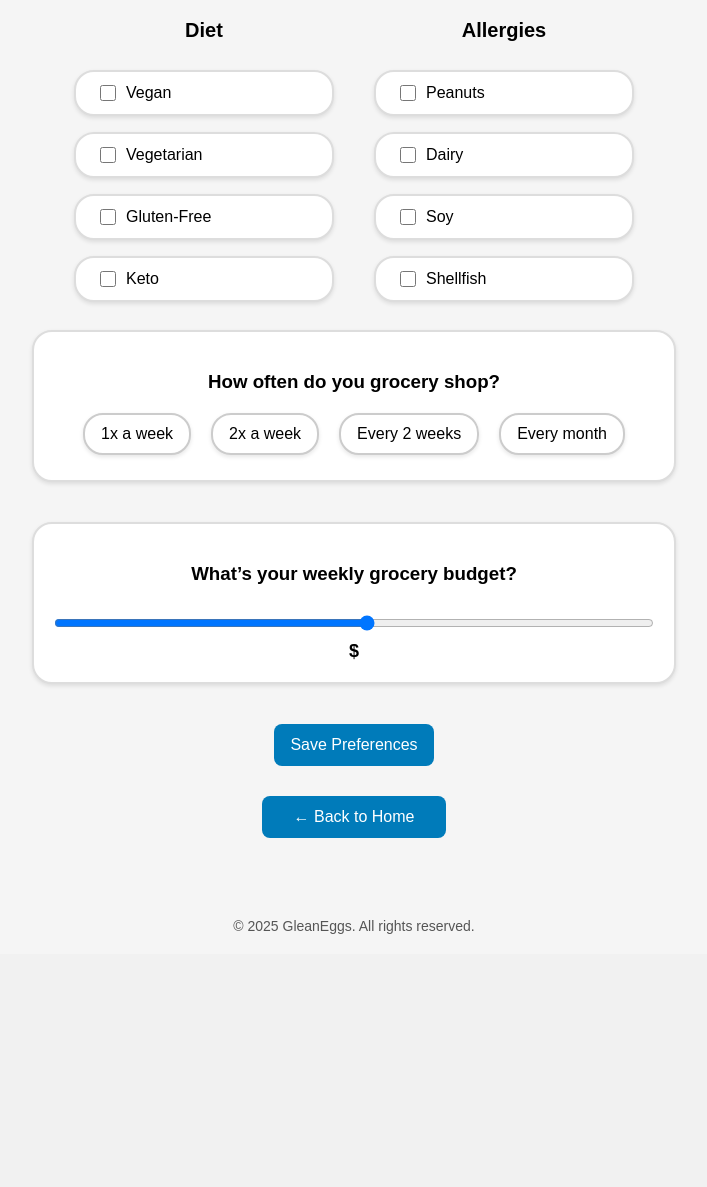
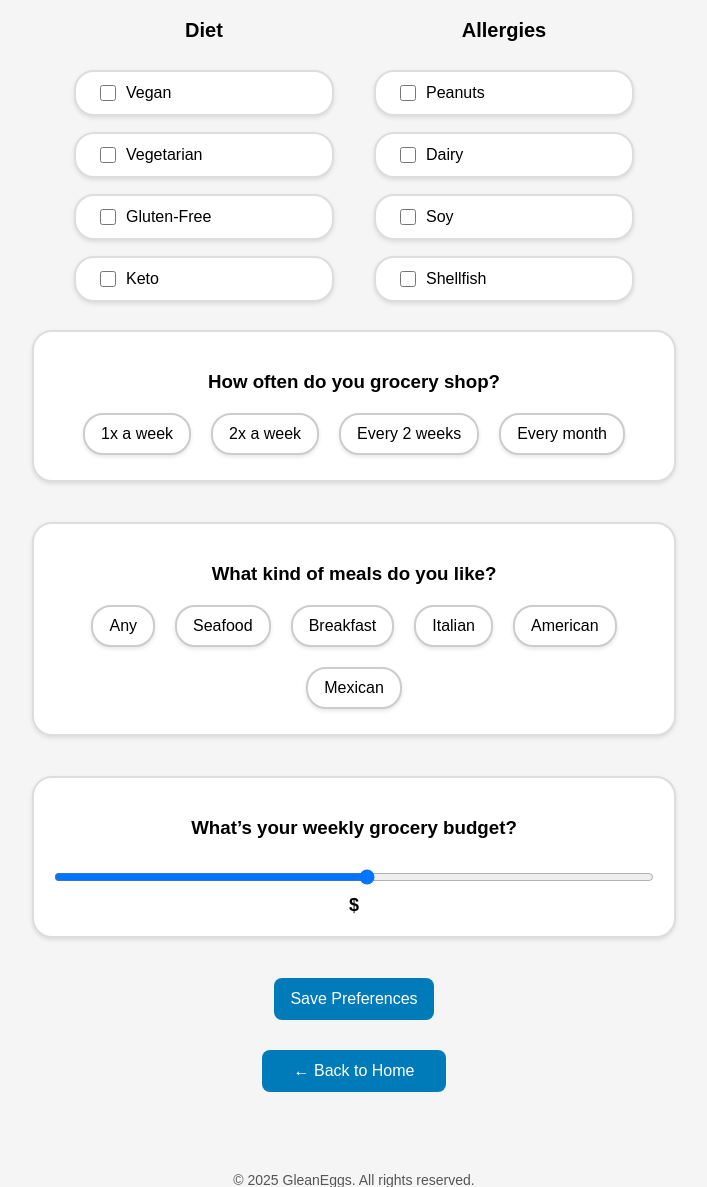
Before and after one commit to madinamonowara/GleanEggs, a Flask app: template templates/preferences.html in a window 1280 px wide. Shown: the part 375-1562 px from the top of the page, without its empty margins (286-993 px from the left). Before the commit the page ends 1309 px from the top, so only its background shows below. Run offline with Flask 3, Linux system fonts and the light colour scheme; the template is opened without the code that fills it, so the values that code supplies are empty; some web fonts are replaced.

Commit message:
Something

````diff
--- a/main.py
+++ b/main.py
@@ -316,7 +316,7 @@ def submit_instore_price():
     # This assumes upload_to_firebase supports merge=True for updating a nested dict
     firebase_connection.upload_to_firebase(
         f"Price_Point",
-        {"timestamp": timestamp, "price": price, "type": "user", "item_name": name, "date": str(datetime.now().date())},
+        {"timestamp": timestamp, "price": price, "type": "user", "item_name": name.lower().replace(" ","_"), "date": str(datetime.now().date())},
         doc_id=f"user_{timestamp}"
     )
 
--- a/modules/api/ai_integration.py
+++ b/modules/api/ai_integration.py
@@ -129,6 +129,7 @@ def recipe_suggestion_2(recipes, messages):
     {"name": "Recipe Name", "id": 0}
     ```
     Considering the names of the recipes, create a small list of recipes for the user to try given their preferences and frequency of shopping. Minimum three recipes.
+    Ensure that the recipes are diverse so that the user isn't bored with the choices.
 
     Example Recipe Output:
     ```json
--- a/modules/api/bls_prices.py
+++ b/modules/api/bls_prices.py
@@ -3,17 +3,19 @@ import requests
 import json
 import datetime
 from types import SimpleNamespace
-
-bls_url_base = 'https://api.bls.gov/publicAPI/v2/timeseries/data/{id}'
+import modules.keys
+bls_url_base = 'https://api.bls.gov/publicAPI/v2/timeseries/data/{id}?registrationkey='+ modules.keys.bls_api_key
 
 class BLSData(get_prices_now.APIPriceConnection):
     #custom function to get BLS data
     def get_price_for(self, item):
+        print(bls_url_base)
         resp = requests.get(bls_url_base.format(id =item))
 
         jr = json.loads(resp.text)
 
         price_points = []
+        print(jr)
         for result in jr["Results"]["series"][0]["data"]:
             print(result)
             ""
--- a/templates/preferences.html
+++ b/templates/preferences.html
@@ -202,6 +202,7 @@
       gap: 10px;
     }
 
+
     .shop-frequency-options input[type="radio"] {
       display: none;
     }
@@ -323,12 +324,12 @@
         <h3>How often do you grocery shop?</h3>
         <div class="shop-frequency-options">
           <label>
-            <input type="radio" name="shop-frequency" value="1x" {{preferences['shop-frequency_1x']}}/>
+            <input type="radio" name="shop-frequency" value="weekly" {{preferences['shop-frequency_1x']}}/>
             1x a week
           </label>
 
           <label>
-            <input type="radio" name="shop-frequency" value="2x" {{preferences['shop-frequency_2x']}}/>
+            <input type="radio" name="shop-frequency" value="twice per week" {{preferences['shop-frequency_2x']}}/>
             2x a week
           </label>
           <label>
@@ -341,7 +342,35 @@
           </label>
         </div>
       </div>
-
+      <div class="question-bubble">
+        <h3>What kind of meals do you like?</h3>
+        <div class="shop-frequency-options">
+          <label>
+            <input type="radio" name="meal-preference" value="any" {{preferences['meal-preference_any']}}/>
+            Any
+          </label>
+          <label>
+            <input type="radio" name="meal-preference" value="seafood" {{preferences['meal-preference_seafood']}}/>
+            Seafood
+          </label>
+          <label>
+            <input type="radio" name="meal-preference" value="breakfast" {{preferences['meal-preference_breakfast']}}/>
+            Breakfast
+          </label>
+          <label>
+            <input type="radio" name="meal-preference" value="italian" {{preferences['meal-preference_italian']}}/>
+            Italian
+          </label>
+          <label>
+            <input type="radio" name="meal-preference" value="american" {{preferences['meal-preference_american']}}/>
+            American
+          </label>
+          <label>
+            <input type="radio" name="meal-preference" value="mexican" {{preferences['meal-preference_mexican']}}/>
+            Mexican
+          </label>
+        </div>
+      </div>
       <div class="question-bubble">
         <h3>What’s your weekly grocery budget?</h3>
         <div class="slider-container">
````
Also changed, not shown: data_maintenance.py (+3 -4 lines).
